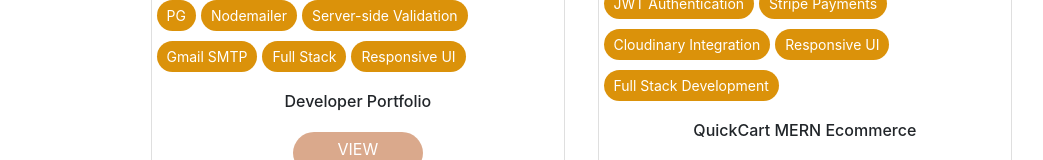
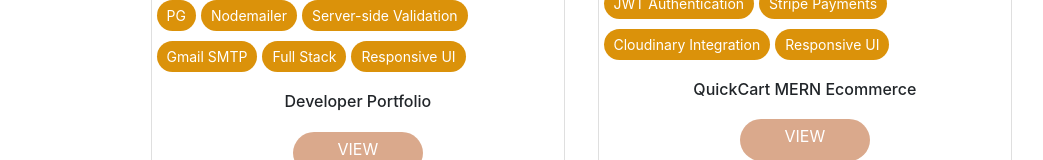
Before and after one commit to AnkitDimri4/Portfolio, a React (Create React App) app in the folder client/: page / in a window 1280 px wide. Shown: the part 7772-7932 px from the top of the page, without its empty margins (173-1216 px from the left). Built offline with nearby package versions, Linux system fonts and the light colour scheme; no server answers.

Commit message:
Update Projects.jsfix: resolve syntax error in project filtering logic and correct type string matching

```diff
--- a/client/src/pages/Projects/Projects.js
+++ b/client/src/pages/Projects/Projects.js
@@ -94,9 +94,10 @@
     key: "quickcart-mern",
     title: "QuickCart MERN Ecommerce",
     type: "Full Stack-Ecom",
-    image: "https://img.freepik.com/free-photo/online-shopping-ecommerce-concept_53876-24716.jpg",
-    tech: ["React", "Node.js", "Express", "MongoDB", "Redux", "JWT Authentication", "Stripe Payments", "Cloudinary Integration", "Responsive UI", "Full Stack Development"],
-    github: "https://github.com/AnkitDimri4/quickcart-mern.git",
+    image: "https://github.com/user-attachments/assets/93a15a4a-7357-465a-a9e7-332493bd0002",
+    tech: ["React","Node.js","Express","MongoDB","Redux","JWT Authentication","Stripe Payments","Cloudinary Integration","Responsive UI",
+    ],
+    github: "https://github.com/AnkitDimri4/quickcart-mern",
   },
 ];
 
@@ -125,7 +126,7 @@
   const [githubProjects, setGithubProjects] = useState([]);
 
   const staticProjects = PROJECTS.filter((p) =>
-    ["Mobile App", "Full Stack", "Full Stack-Ecom"].includes(p.type),
+    ["Mobile App", "Full Stack", "Full Stack-Ecom"].includes(p.type)
   );
 
   useEffect(() => {
```
